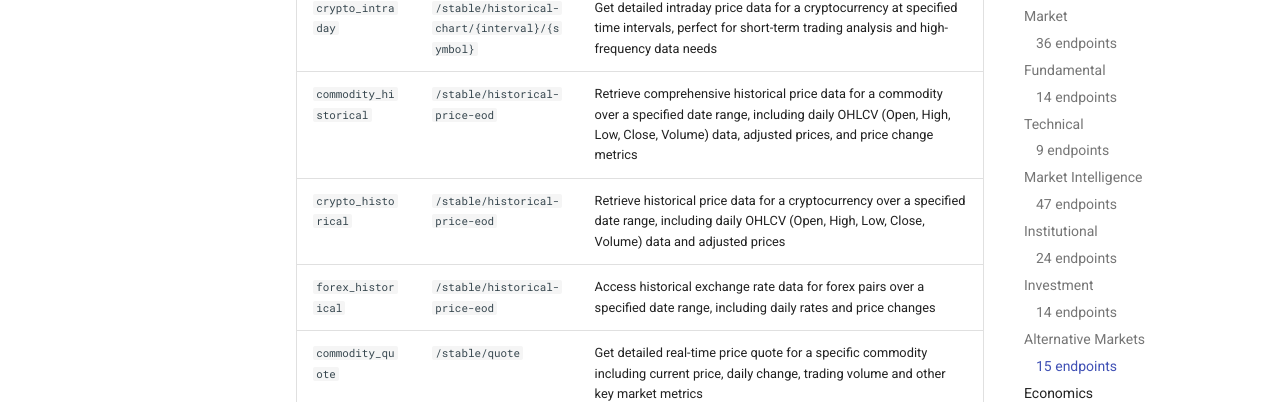
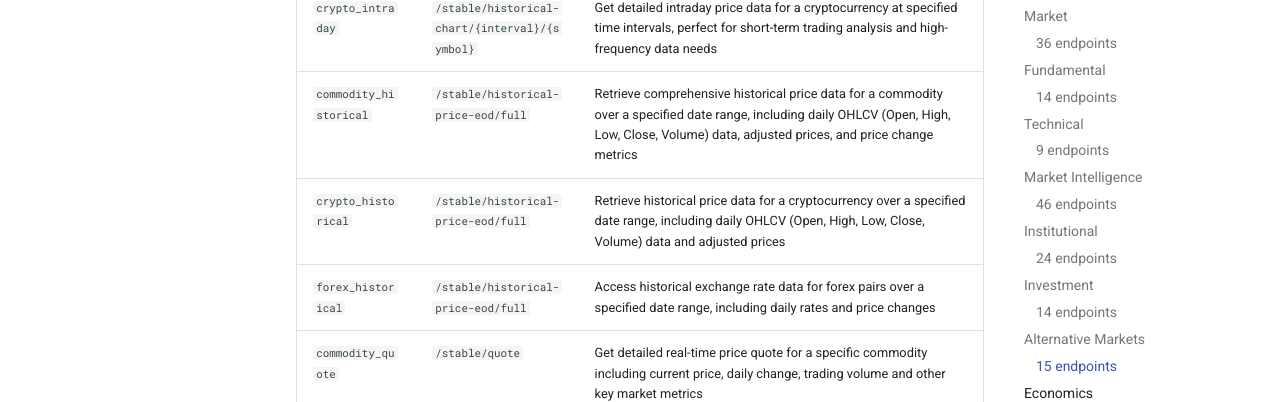
Before and after one commit to MehdiZare/fmp-data, an MkDocs documentation site: the page built from docs/api/endpoints.md, in a window 1280 px wide and 900 px high, scrolled down 17479 px. Shown: the part 173-575 px from the top of the window. Built offline with MkDocs 1.6.1 and Material for MkDocs 9.7.7, drawn with Linux system fonts in a browser that asks for light colours; comment, search, counter and statistics services are not loaded; the version menu is left out; some of the changed text lies outside the part shown.

Commit message:
fix(docs): assert endpoints.md against the code row for row (#146)
The fix for #146 corrected the table of contents from 47 Market
Intelligence endpoints to 46 and guarded the counts. It left the
document still contradicting itself: `## Market Intelligence` carries
its own `### 47 endpoints` heading, a third independent copy of the
number that the guard never looked at.

The module docstring already claimed "row-set equality, not just
counts, because a rename miscounts as zero". The implementation only
counted. Implementing what it claimed found drift no count could see:

  doc `search_name`         code `search-name`
  doc `crypto_symbol_news`  code `crypto_news_symbol`
  doc `forex_symbol_news`   code `forex_news_symbol`

Every count in those sections matched, so nothing noticed.

Paths are compared too, and that is the one a reader could act on:
four rows documented the bare `/stable/historical-price-eod`, the
exact path CLAUDE.md forbids because it needs a variant suffix. The
code requests `historical-price-eod/full`. `search-name` was
documented as `/stable/search_name`, which does not resolve either.

Every correction landed in the document, not the code. `Endpoint.name`
is the cache-key prefix and the argument to `_get_cache_ttl`, so
renaming `search-name` to match its documentation would have quietly
changed cache behaviour. That naming oddity is filed separately.

Modules that fall out of the package walk are now named in any failure
message -- `SKIPPED_MODULES` was populated and never read, so a
mismatch found by a partial scan read exactly like one found by a
complete scan.

Row parsing ignores fenced code blocks and carries a >= 250 row floor,
so the guard cannot pass by matching nothing. Five mutations checked:
a wrong TOC count, a wrong section heading, a renamed row, a changed
path and a deleted row each fail, naming the specific mismatch.

core-only:  1044 passed, 11 skipped
all extras: 1229 passed,  4 skipped

Co-Authored-By: Claude Opus 5 (1M context) <noreply@anthropic.com>

```diff
--- a/docs/api/endpoints.md
+++ b/docs/api/endpoints.md
@@ -52,7 +52,7 @@ All endpoints use the `/stable` prefix unless explicitly marked as `DIRECT` or `
 | `executive_compensation` | `/stable/governance-executive-compensation` | Get detailed executive compensation data including salary, bonuses, stock awards, and total compensation. Provides insights into how company executives are compensated. |
 | `intraday_price` | `/stable/historical-chart/{interval}` | Get intraday price data |
 | `historical_market_cap` | `/stable/historical-market-capitalization` | Get historical market capitalization data |
-| `historical_price` | `/stable/historical-price-eod` | Get historical daily price data |
+| `historical_price` | `/stable/historical-price-eod/full` | Get historical daily price data |
 | `historical_price_dividend_adjusted` | `/stable/historical-price-eod/dividend-adjusted` | Get historical daily price data adjusted for dividends |
 | `historical_price_light` | `/stable/historical-price-eod/light` | Get lightweight historical daily price data (OHLC only) |
 | `historical_price_non_split_adjusted` | `/stable/historical-price-eod/non-split-adjusted` | Get historical daily price data without split adjustments |
@@ -120,7 +120,7 @@ All endpoints use the `/stable` prefix unless explicitly marked as `DIRECT` or `
 | `cusip_search` | `/stable/search-cusip` | Search for companies by their CUSIP (Committee on Uniform Securities Identification Procedures) number. Helps identify securities using their unique identifier. |
 | `search_exchange_variants` | `/stable/search-exchange-variants` | Search for exchange trading variants of a company |
 | `isin_search` | `/stable/search-isin` | Search for companies by their ISIN (International Securities Identification Number). Used to find securities using their globally unique identifier. |
-| `search_name` | `/stable/search_name` | Search for companies by name, ticker, or other identifiers. Returns matching companies with their basic information including symbol, name, and exchange. Useful for finding companies based on keywords or partial matches. |
+| `search-name` | `/stable/search-name` | Search for companies by name, ticker, or other identifiers. Returns matching companies with their basic information including symbol, name, and exchange. Useful for finding companies based on keywords or partial matches. |
 | `search_symbol` | `/stable/search-symbol` | Search for security symbols across all asset types |
 | `sector_pe_snapshot` | `/stable/sector-pe-snapshot` | Get sector PE snapshot data |
 | `sector_performance` | `/stable/sector-performance-snapshot` | Get sector performance data |
@@ -167,7 +167,7 @@ All endpoints use the `/stable` prefix unless explicitly marked as `DIRECT` or `
 
 ## Market Intelligence
 
-### 47 endpoints
+### 46 endpoints
 
 | Endpoint | Path | Description |
 |----------|------|-------------|
@@ -196,9 +196,9 @@ All endpoints use the `/stable` prefix unless explicitly marked as `DIRECT` or `
 | `house_disclosure` | `/stable/house-trades` | Get House trading data by symbol |
 | `house_trades_by_name` | `/stable/house-trades-by-name` | Get House trading data by name |
 | `ipo_calendar` | `/stable/ipos-calendar` | Get IPO calendar |
-| `crypto_symbol_news` | `/stable/news/crypto` | Search crypto news articles by trading pair |
+| `crypto_news_symbol` | `/stable/news/crypto` | Search crypto news articles by trading pair |
 | `crypto_news` | `/stable/news/crypto-latest` | Get a list of the latest crypto news articles |
-| `forex_symbol_news` | `/stable/news/forex` | Search forex news articles by currency pair |
+| `forex_news_symbol` | `/stable/news/forex` | Search forex news articles by currency pair |
 | `forex_news` | `/stable/news/forex-latest` | Get a list of the latest forex news articles |
 | `general_news` | `/stable/news/general-latest` | Get a list of the latest general news articles |
 | `press_releases_by_symbol` | `/stable/news/press-releases` | Get a list of the latest press releases for a specific company |
@@ -282,9 +282,9 @@ All endpoints use the `/stable` prefix unless explicitly marked as `DIRECT` or `
 | `forex_intraday` | `/stable/historical-chart/{interval}` | Retrieve intraday exchange rate data for forex pairs at specified intervals, ideal for day trading and short-term analysis |
 | `commodity_intraday` | `/stable/historical-chart/{interval}/{symbol}` | Access detailed intraday price data for commodities at specified time intervals. Provides high-frequency price data including open, high, low, close prices and volume |
 | `crypto_intraday` | `/stable/historical-chart/{interval}/{symbol}` | Get detailed intraday price data for a cryptocurrency at specified time intervals, perfect for short-term trading analysis and high-frequency data needs |
-| `commodity_historical` | `/stable/historical-price-eod` | Retrieve comprehensive historical price data for a commodity over a specified date range, including daily OHLCV (Open, High, Low, Close, Volume) data, adjusted prices, and price change metrics |
-| `crypto_historical` | `/stable/historical-price-eod` | Retrieve historical price data for a cryptocurrency over a specified date range, including daily OHLCV (Open, High, Low, Close, Volume) data and adjusted prices |
-| `forex_historical` | `/stable/historical-price-eod` | Access historical exchange rate data for forex pairs over a specified date range, including daily rates and price changes |
+| `commodity_historical` | `/stable/historical-price-eod/full` | Retrieve comprehensive historical price data for a commodity over a specified date range, including daily OHLCV (Open, High, Low, Close, Volume) data, adjusted prices, and price change metrics |
+| `crypto_historical` | `/stable/historical-price-eod/full` | Retrieve historical price data for a cryptocurrency over a specified date range, including daily OHLCV (Open, High, Low, Close, Volume) data and adjusted prices |
+| `forex_historical` | `/stable/historical-price-eod/full` | Access historical exchange rate data for forex pairs over a specified date range, including daily rates and price changes |
 | `commodity_quote` | `/stable/quote` | Get detailed real-time price quote for a specific commodity including current price, daily change, trading volume and other key market metrics |
 | `crypto_quote` | `/stable/quote` | Get detailed real-time price quote and trading information for a specific cryptocurrency including price, volume, change percentage, and market metrics |
 | `forex_quote` | `/stable/quote` | Get detailed real-time quote for a specific forex currency pair including current rate, daily change, and trading metrics |
```
Also changed, not shown: CHANGELOG.md (+7 -1 lines), 1 other file.
